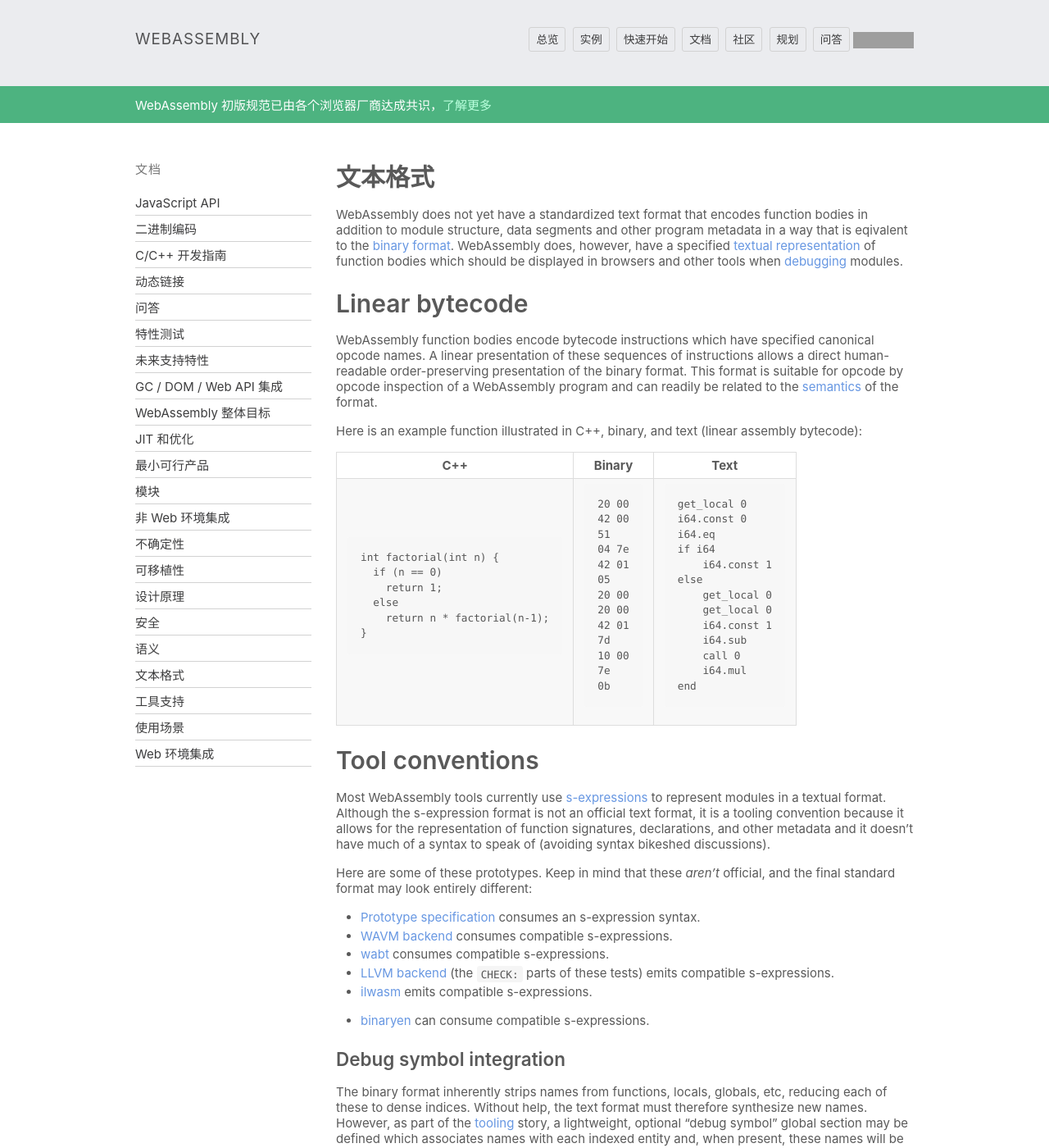
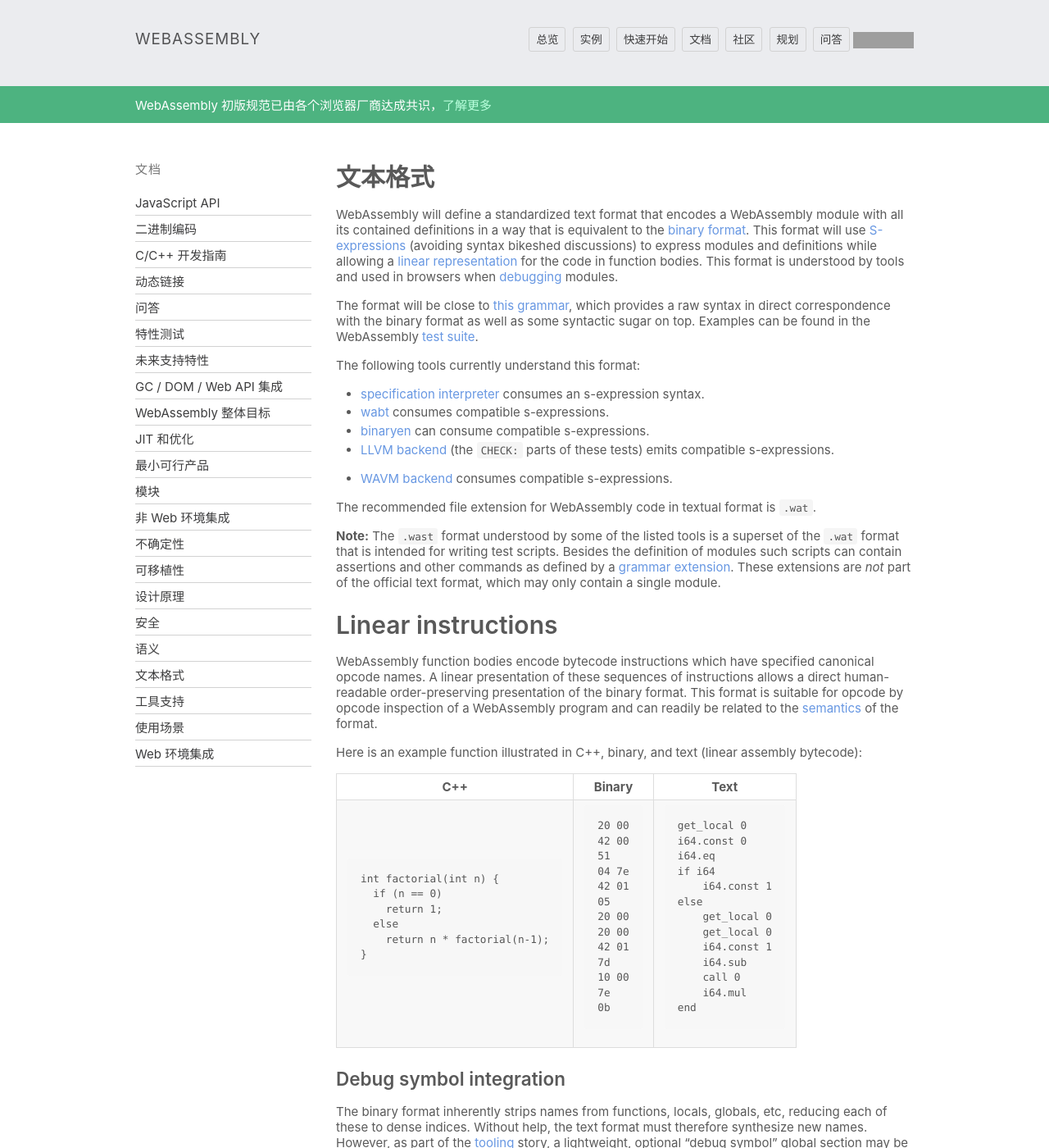
Before and after one commit to int64ago/wasm-cn, a Jekyll site: the page built from design/TextFormat.md, in a window 1280 px wide and 1400 px high. Shown: the whole window at 82% size. Built offline with Jekyll 4.4.1, drawn with Linux system fonts in a browser that asks for light colours; emoji names are drawn with the system emoji font; some of the changed text lies outside the part shown; grey boxes are pictures that could not be loaded.

Commit message:
update: bump design docs

```diff
--- a/design/TextFormat.md
+++ b/design/TextFormat.md
@@ -1,13 +1,46 @@
 # 文本格式
 
-WebAssembly does not yet have a standardized text format that encodes function
-bodies in addition to module structure, data segments and other program
-metadata in a way that is eqivalent to the [binary format](BinaryEncoding.md).
-WebAssembly does, however, have a specified
-[textual representation](#linear-bytecode) of function bodies which should be displayed in browsers and other tools when [debugging](#debug-symbol-integration)
+WebAssembly will define a standardized text format
+that encodes a WebAssembly module with all its contained definitions
+in a way that is equivalent to the [binary format](BinaryEncoding.md).
+This format will use [S-expressions][] (avoiding syntax bikeshed discussions) to express modules and definitions while allowing a [linear representation](#linear-instructions) for the code in function bodies.
+This format is understood by tools and used in browsers when [debugging](#debug-symbol-integration)
 modules.
 
-# Linear bytecode
+  [S-expressions]: https://en.wikipedia.org/wiki/S-expression
+
+The format will be close to [this grammar][],
+which provides a raw syntax in direct correspondence with the binary format
+as well as some syntactic sugar on top.
+Examples can be found in the WebAssembly [test suite][].
+
+  [this grammar]: https://github.com/WebAssembly/spec/tree/master/interpreter/#s-expression-syntax
+  [test suite]: https://github.com/WebAssembly/spec/tree/master/test/core/
+
+The following tools currently understand this format:
+
+* [specification interpreter][] consumes an s-expression syntax.
+* [wabt][] consumes compatible s-expressions.
+* [binaryen][] can consume compatible s-expressions.
+* [LLVM backend][] (the `CHECK:` parts of these tests) emits compatible s-expressions.
+* [WAVM backend][] consumes compatible s-expressions.
+
+  [specification interpreter]: https://github.com/WebAssembly/spec/tree/master/interpreter/
+  [wabt]: https://github.com/WebAssembly/wabt
+  [binaryen]: https://github.com/WebAssembly/binaryen
+  [LLVM backend]: https://github.com/llvm-mirror/llvm/tree/master/test/CodeGen/WebAssembly
+  [WAVM backend]: https://github.com/AndrewScheidecker/WAVM/tree/master/Test
+
+The recommended file extension for WebAssembly code in textual format is `.wat`.
+
+**Note:** The `.wast` format understood by some of the listed tools is a superset of the `.wat` format that is intended for writing test scripts.
+Besides the definition of modules such scripts can contain assertions and other commands as defined by a [grammar extension].
+These extensions are *not* part of the official text format, which may only contain a single module.
+
+  [grammar extension]: https://github.com/WebAssembly/spec/tree/master/interpreter/#scripts
+
+
+# Linear instructions
 
 WebAssembly function bodies encode bytecode instructions which have specified canonical opcode names. A linear presentation of these sequences of instructions allows a direct human-readable order-preserving presentation of the binary format. This format is suitable for opcode by opcode inspection of a WebAssembly program and can readily be related to the [semantics](Semantics.md) of the format.
 
@@ -59,34 +92,6 @@
   </tr>
 </table>
 
-# Tool conventions
-
-Most WebAssembly tools currently use [s-expressions][] to represent modules in a
-textual format. Although the s-expression format is not an official text format,
-it is a tooling convention because it allows for the representation of function
-signatures, declarations, and other metadata and it doesn't have much of a
-syntax to speak of (avoiding syntax bikeshed discussions).
-
-  [s-expressions]: https://en.wikipedia.org/wiki/S-expression
-
-Here are some of these prototypes. Keep in mind that these *aren't* official,
-and the final standard format may look entirely different:
-
-* [Prototype specification][] consumes an s-expression syntax.
-* [WAVM backend][] consumes compatible s-expressions.
-* [wabt][] consumes compatible s-expressions.
-* [LLVM backend][] (the `CHECK:` parts of these tests) emits compatible s-expressions.
-* [ilwasm][] emits compatible s-expressions.
-* [binaryen][] can consume compatible s-expressions.
-
-  [prototype specification]: https://github.com/WebAssembly/spec/tree/master/interpreter/test
-  [LLVM backend]: https://github.com/llvm-mirror/llvm/tree/master/test/CodeGen/WebAssembly
-  [WAVM backend]: https://github.com/AndrewScheidecker/WAVM/tree/master/Test
-  [V8 prototype]: https://github.com/WebAssembly/v8-native-prototype
-  [ilwasm]: https://github.com/WebAssembly/ilwasm
-  [wabt]: https://github.com/WebAssembly/wabt
-  [binaryen]: https://github.com/WebAssembly/binaryen
-
 ## Debug symbol integration
 
 The binary format inherently strips names from functions, locals, globals, etc,
@@ -96,10 +101,9 @@
 which associates names with each indexed entity and, when present, these names
 will be used in the text format projected from a binary WebAssembly module.
 
-# Future design
-## :unicorn:
+# Design considerations
 
-An official text format for WebAssembly needs to
+The text format for WebAssembly needs to
 be able to represent any well-structured module unambiguously.
 In addition to function bodies and their instruction sequences, it also needs a
 way of encoding declarations, function
```
Also changed, not shown: other parts of design/TextFormat.md (+0 -2 lines), design/BinaryEncoding.md (+1 -1 lines), design/Semantics.md (+2 -2 lines).
